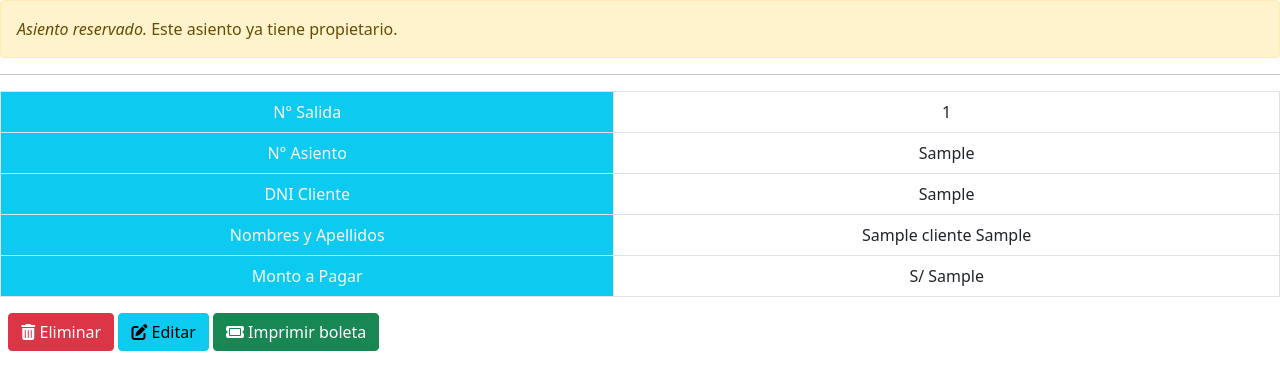
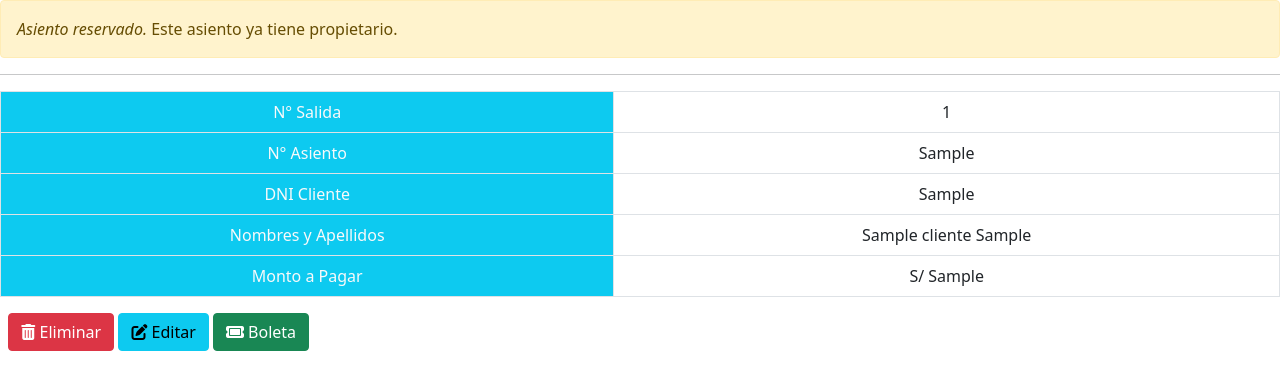
Before and after one commit to jhomudev/transportes, a PHP site: the page made by php/salidas/reservar.php in a window 1280 px wide. Shown: the top 390 px of the page. Run offline with PHP 8.4, Linux system fonts and the light colour scheme; tables that the repository leaves empty or names only in its code hold one stand-in row (values such as "Sample post"); some libraries are stand-ins or nearby versions.

Commit message:
nada importante

```diff
--- a/php/salidas/reservar.php
+++ b/php/salidas/reservar.php
@@ -57,7 +57,7 @@
 			</table>
 			&nbsp;&nbsp;<a class="btn btn-danger" href="eli_reser.php?id='.$id_asiento.'&salida='.$salida.'&n_asiento='.$n_asiento.'"><i class="fa-solid fa-trash-can"></i> Eliminar</a>
 			<a class="btn btn-info" href="edit_reser.php?dni='.$dni.'&salida='.$salida.'&n_asiento='.$n_asiento.'"><i class="fa-solid fa-pen-to-square"></i> Editar</a>
-			<a class="btn btn-success" target="_blank" href="boleta.php?dni='.$dni.'&salida='.$salida.'&n_asiento='.$n_asiento.'"><i class="fa-solid fa-ticket"></i> Imprimir boleta</a>
+			<a class="btn btn-success" target="_blank" href="boleta.php?dni='.$dni.'&salida='.$salida.'&n_asiento='.$n_asiento.'"><i class="fa-solid fa-ticket"></i> Boleta</a>
 			';
 		}
 	}
```
